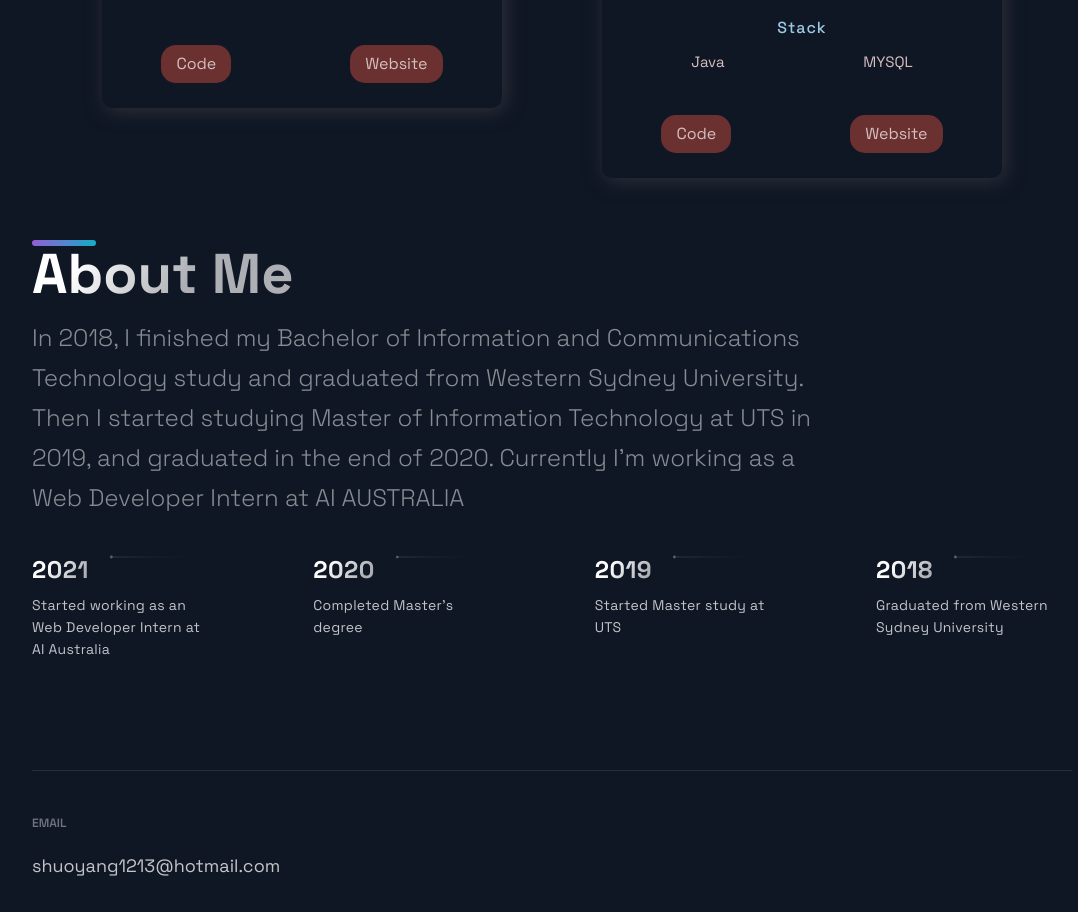
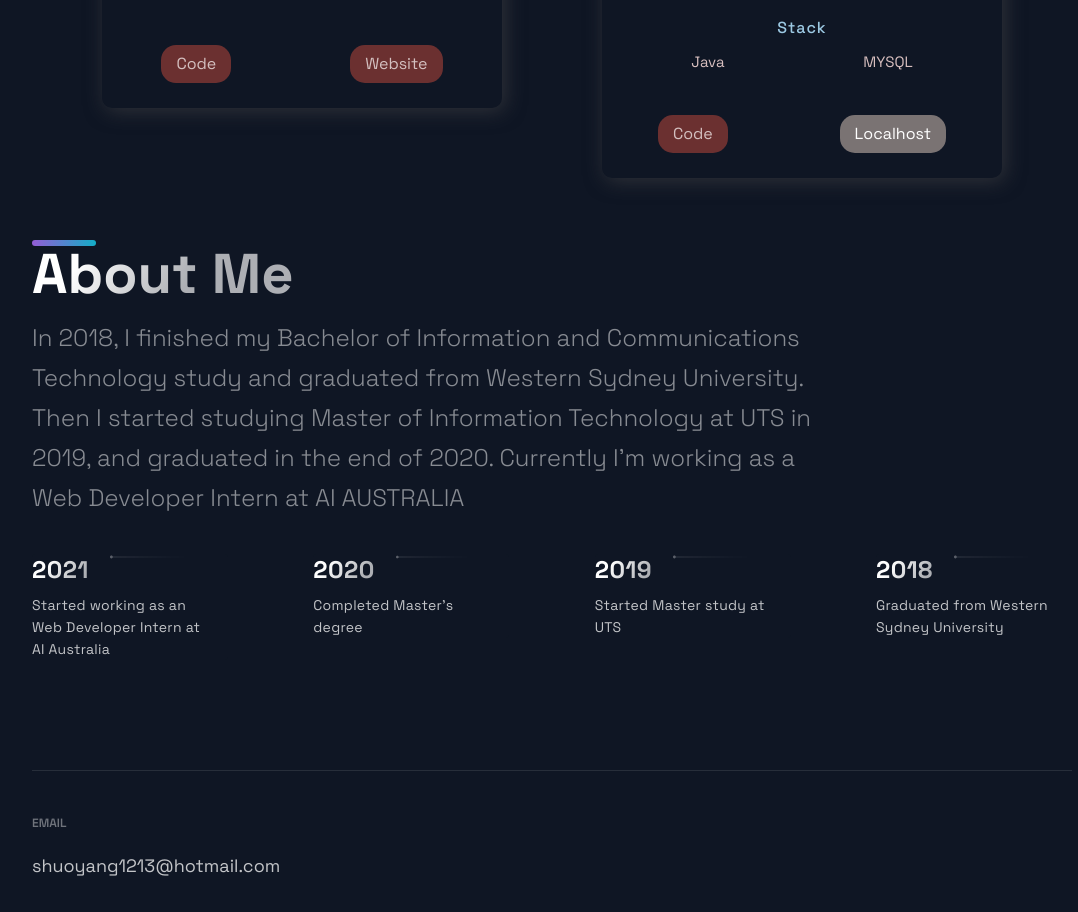
Before and after one commit to PX-Shuo/portfoli0, a Next.js app: page / in a window 1280 px wide. Shown: the part 1966-2878 px from the top of the page, without its empty margins (88-1166 px from the left). Built offline with nearby package versions, Linux system fonts and the light colour scheme.

Commit message:
updated details for javadb project

```diff
--- a/src/constants/constants.js
+++ b/src/constants/constants.js
@@ -36,8 +36,8 @@ export const projects = [
     year: '2019',
     description: "A school project I did during my Master\'s degree study, made using Java. This program is able to connect to UTS' student-use database and perform CRUD operations, it also has an user interface for input data and perform CRUD commands, this GUI is made using WindowBuilder",
     stacks: ['Java', 'MYSQL'],
-    code: 'https://github.com/PX-Shuo/pwa-covid19-tracker',
-    source: 'https://romantic-panini-b0076a.netlify.app/',
+    code: 'https://github.com/PX-Shuo/customer-info-db',
+    source: 'localhost',
   },
 ];
 
```
